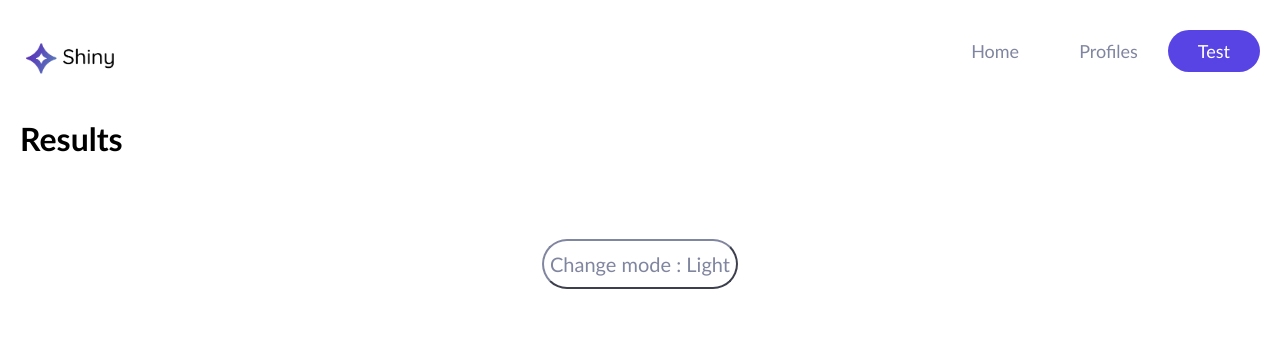
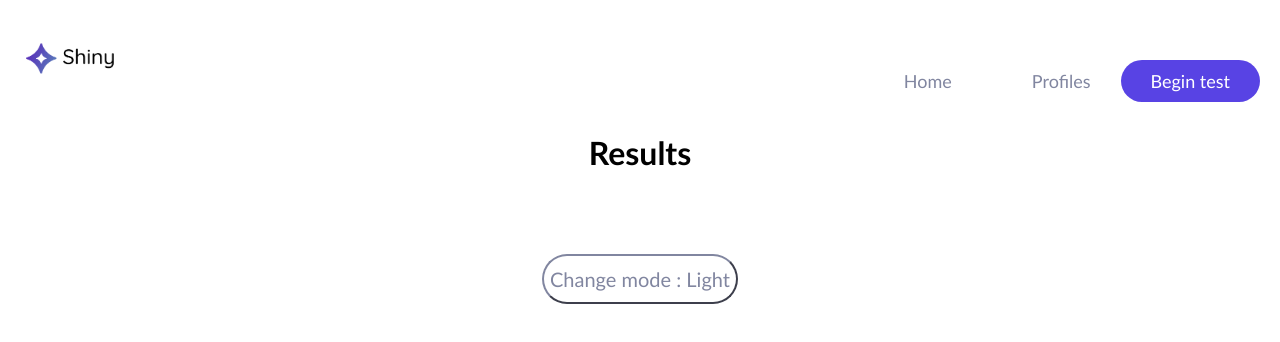
Before and after one commit to flora-le/shiny-agency, a React (Create React App) app: page /results in a window 1280 px wide. Shown: the top 342 px of the page. Built offline with nearby package versions, Linux system fonts and the light colour scheme.

Commit message:
update result page title with theme

```diff
--- a/src/components/Header/index.jsx
+++ b/src/components/Header/index.jsx
@@ -1,6 +1,7 @@
 import { useContext } from 'react'
 import styled from 'styled-components'
 
+import colors from '../../utils/style/colors'
 import { StyledLink } from '../../utils/style/Atoms'
 import { ThemeContext } from '../../utils/context'
 import logoShiny from '../../assets/dark-logo.png'
@@ -21,11 +22,22 @@ const LogoImage = styled.img`
   border-radius: 15px;
 `
 
-// const navLinks = [
-//   { to: '/', name: 'home', content: 'Home' },
-//   { to: '/freelances', name: 'freelances', content: 'Profiles' },
-//   { to: '/survey/1', name: 'survey', content: 'Begin test' },
-// ]
+const LinkWrapper = styled.div`
+  padding-top: 30px;
+  & a {
+    color: ${({ isDarkMode }) =>
+      isDarkMode ? colors.textPrimaryDark : colors.secondary};
+  }
+  & a:first-of-type {
+    margin-right: 20px;
+  }
+`
+
+const navLinks = [
+  { to: '/shiny-agency', name: 'home', content: 'Home' },
+  { to: '/freelances', name: 'freelances', content: 'Profiles' },
+  { to: '/survey/1', name: 'survey', content: 'Begin test' },
+]
 
 function Header() {
   const { theme } = useContext(ThemeContext)
@@ -37,28 +49,23 @@ function Header() {
         alt="logo-shiny"
         isDarkMode={theme === 'dark'}
       />
-      <div>
-        {/* {navLinks.map((navLink, index) =>
+      <LinkWrapper isDarkMode={theme === 'dark'}>
+        {navLinks.map((navLink, index) =>
           navLink.name !== 'survey' ? (
-            <StyledLink
-              key={`${navLink.name}-${index}`}
-              to={navLink.to}
-              $isDarkMode={theme === 'dark'}
-            >
+            <StyledLink key={`${navLink.name}-${index}`} to={navLink.to}>
               {navLink.content}
             </StyledLink>
           ) : (
             <StyledLink
               key={`${navLink.name}-${index}`}
               to={navLink.to}
-              $isDarkMode={theme === 'dark'}
               $isFullLink
             >
               {navLink.content}
             </StyledLink>
           )
-        )} */}
-
+        )}
+        {/*
         <StyledLink to="/shiny-agency" isDarkMode={theme === 'dark'}>
           Home
         </StyledLink>
@@ -67,8 +74,8 @@ function Header() {
         </StyledLink>
         <StyledLink to="/survey/1" $isFullLink $isDarkMode={theme === 'dark'}>
           Test
-        </StyledLink>
-      </div>
+        </StyledLink> */}
+      </LinkWrapper>
     </NavbarStyle>
   )
 }
--- a/src/pages/Freelances/index.jsx
+++ b/src/pages/Freelances/index.jsx
@@ -145,7 +145,7 @@ function Freelances() {
         At Shiny, we gather the best profiles for you.
       </PageSubtitle>
       {error && (
-        <ErrorText>An error occured ! (surely API not available)</ErrorText>
+        <ErrorText>An error occured ! (Default data displayed)</ErrorText>
       )}
       {isDataLoading ? (
         <LoaderContainer>
--- a/src/pages/Results/index.jsx
+++ b/src/pages/Results/index.jsx
@@ -1,15 +1,24 @@
 import { useEffect, useContext } from 'react'
+import styled from 'styled-components'
+
+import { ThemeContext } from '../../utils/context'
 import { SurveyContext } from '../../utils/context'
+import colors from '../../utils/style/colors'
 
+const ResultsTitle = styled.h1`
+  color: ${({ isDarkMode }) => (isDarkMode ? colors.textPrimaryDark : 'black')};
+  text-align: center;
+`
 function Results() {
   const { answers } = useContext(SurveyContext)
+  const { theme } = useContext(ThemeContext)
 
   useEffect(() => {
     console.log('Results', answers)
   }, [answers])
   return (
     <div>
-      <h1>Results</h1>
+      <ResultsTitle isDarkMode={theme === 'dark'}>Results</ResultsTitle>
     </div>
   )
 }
--- a/src/pages/Survey/index.jsx
+++ b/src/pages/Survey/index.jsx
@@ -2,6 +2,7 @@ import { useState, useEffect, useContext } from 'react'
 import { useParams } from 'react-router-dom'
 import { Link } from 'react-router-dom'
 import styled from 'styled-components'
+
 import colors from '../../utils/style/colors'
 import { Loader } from '../../utils/style/Atoms'
 import { ErrorText } from '../../utils/style/Atoms'
--- a/src/utils/style/Atoms.jsx
+++ b/src/utils/style/Atoms.jsx
@@ -29,7 +29,7 @@ export const StyledLink = styled(Link)`
   font-size: 18px;
   ${(props) =>
     props.$isFullLink &&
-    `color: white;
+    `color: white !important;
     border-radius: 30px;
     background-color: ${colors.primary};`}
 `
```
